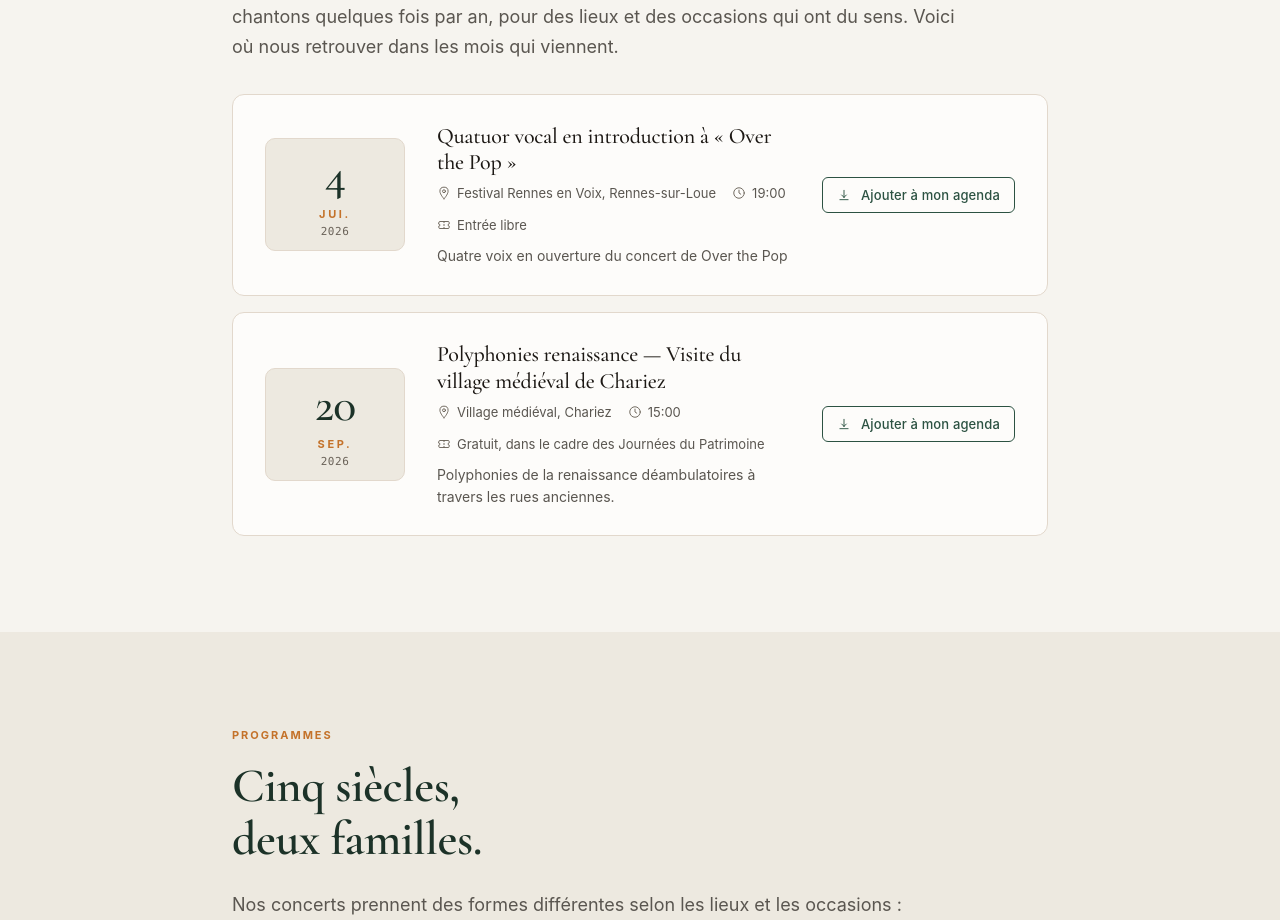
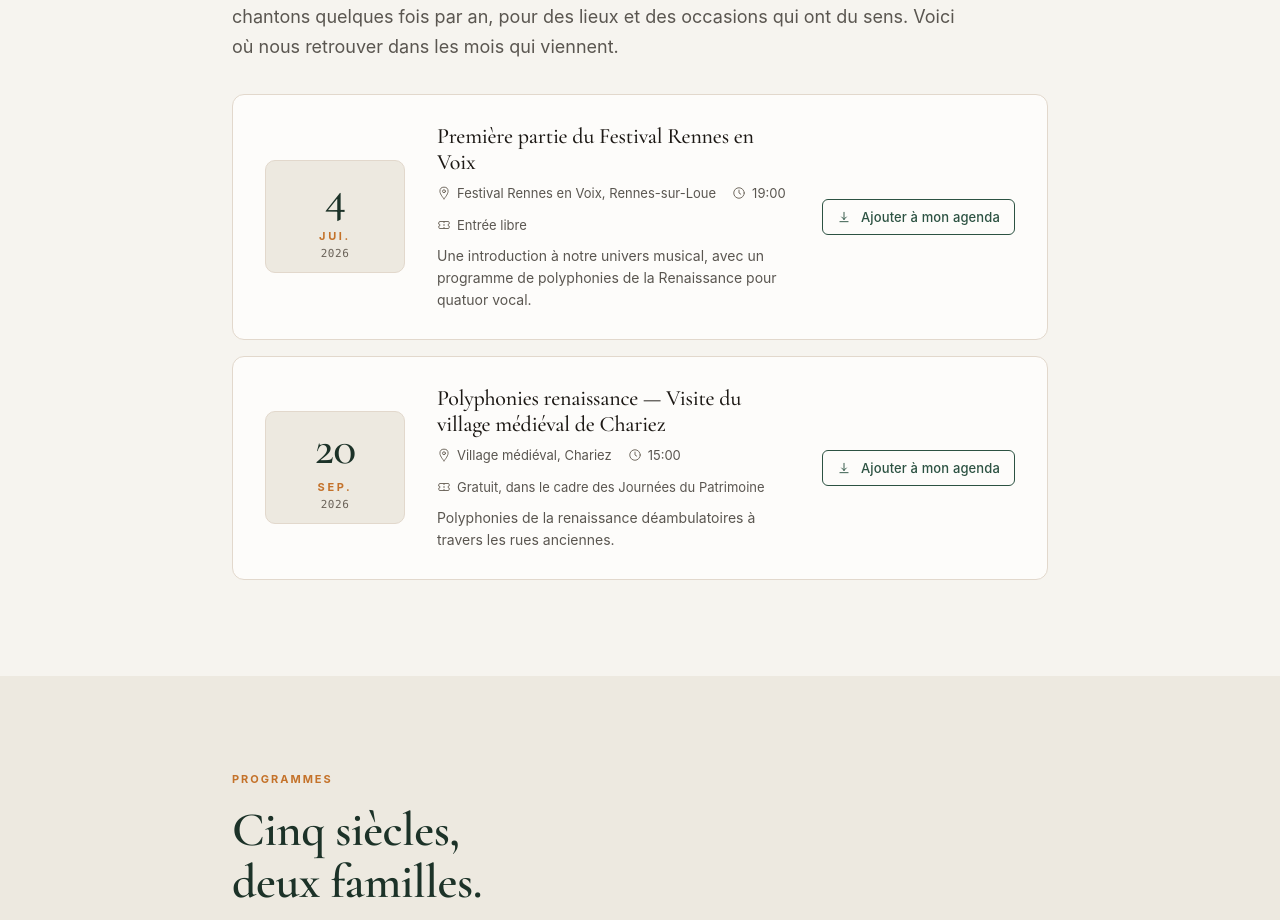
Before and after one commit to TimVille25/2x2voix, a React (Vite) app: page / in a window 1280 px wide. Shown: the part 1622-2542 px from the top of the page. Built offline with nearby package versions, Linux system fonts and the light colour scheme.

Commit message:
Mise à jour des détails de l'événement : changement de titre et de note pour la première partie du Festival Rennes en Voix

```diff
--- a/src/data.js
+++ b/src/data.js
@@ -39,10 +39,10 @@ export const EVENTS = [
     time: "19:00",
     duration: 60, // minutes
     day: 4, month: "Juillet", year: 2026,
-    title: "Quatuor vocal en introduction à « Over the Pop »",
+    title: "Première partie du Festival Rennes en Voix",
     venue: "Festival Rennes en Voix, Rennes-sur-Loue",
     address: "Rennes-sur-Loue, 25440",
-    note: "Quatre voix en ouverture du concert de Over the Pop",
+    note: "Une introduction à notre univers musical, avec un programme de polyphonies de la Renaissance pour quatuor vocal.",
     price: "Entrée libre",
   },
   {
```
